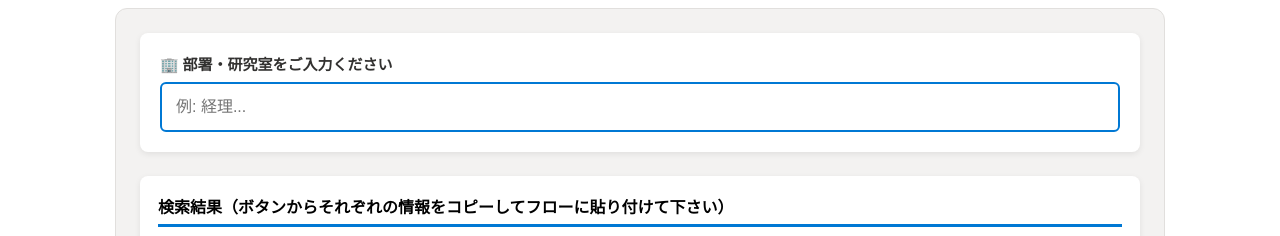
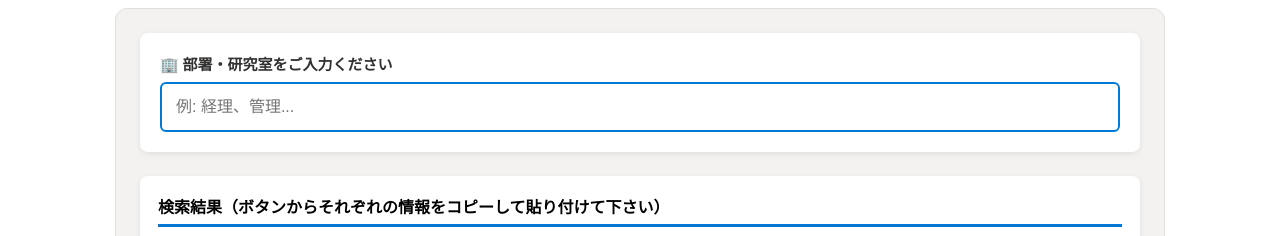
Before and after one commit to matsuken-a11y/yosanbusyo, a plain HTML site: page index.html in a window 1280 px wide. Shown: the top 236 px of the page. Drawn offline with Linux system fonts and the light colour scheme.

Commit message:
Update index.html

```diff
--- a/index.html
+++ b/index.html
@@ -175,11 +175,11 @@
 <div class="quest-container">
     <div class="search-area">
         <label class="search-label" for="searchDept">🏢 部署・研究室をご入力ください</label>
-	<input type="text" id="searchDept" class="search-input" placeholder="例: 経理..." autofocus>
+	<input type="text" id="searchDept" class="search-input" placeholder="例: 経理、管理..." autofocus>
     </div>
 
     <div class="result-section">
-        <div class="result-title">検索結果（ボタンからそれぞれの情報をコピーしてフローに貼り付けて下さい）</div>
+        <div class="result-title">検索結果（ボタンからそれぞれの情報をコピーして貼り付けて下さい）</div>
         <table class="result-table">
             <thead>
                 <tr>
```
